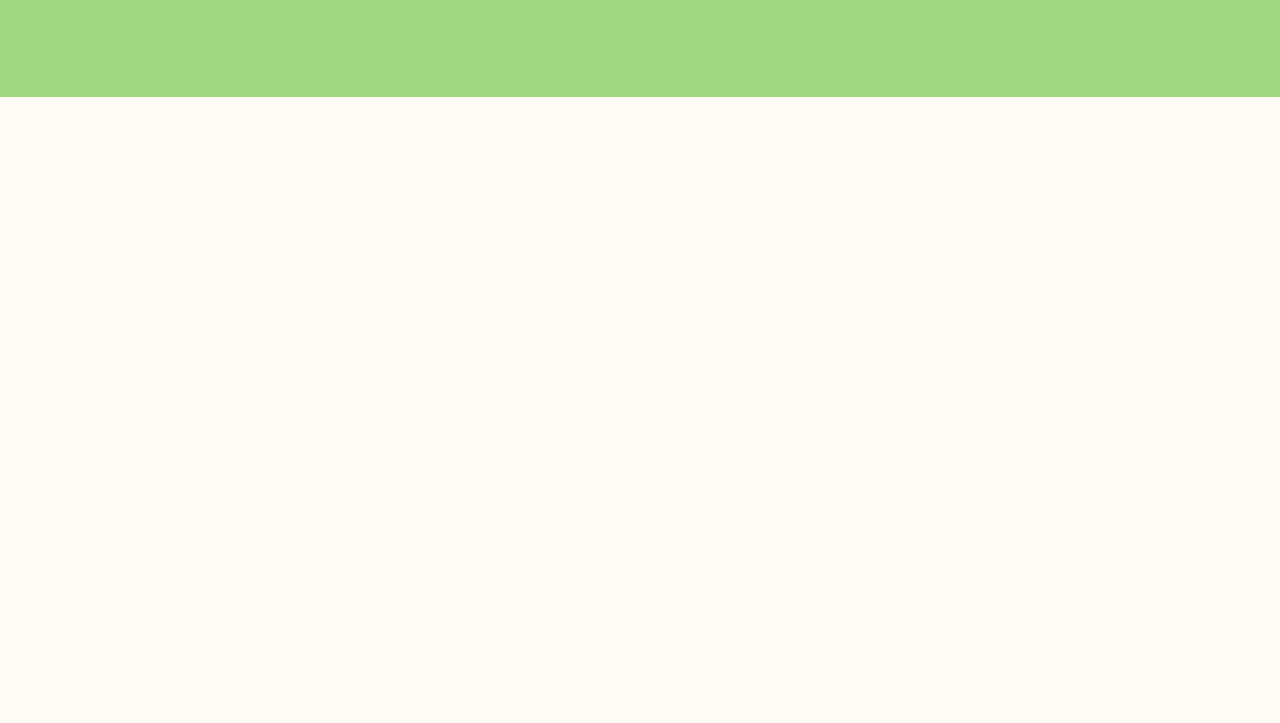
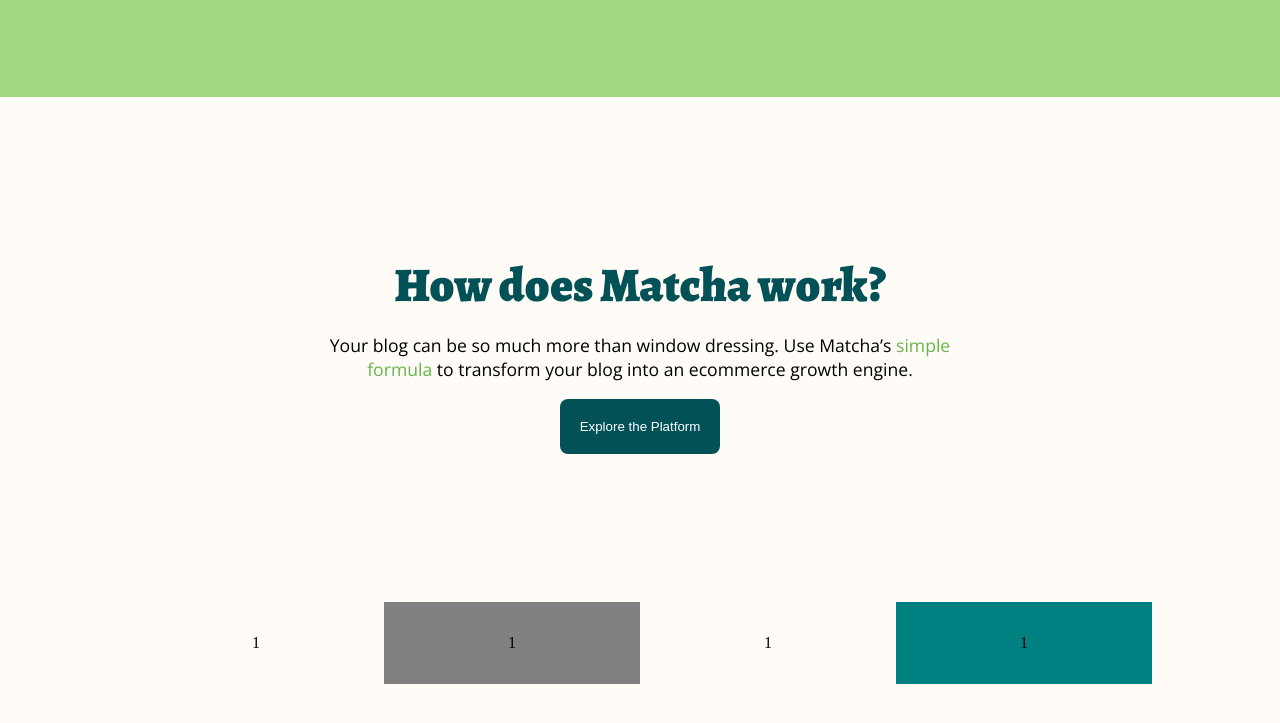
Before and after one commit to gnzrmsrtg/bedu-matcha, a plain HTML site: page index.html in a window 1280 px wide. Shown: the part 3181-3904 px from the top of the page. Before the commit the page ends 3296 px from the top, so only its background shows below. Drawn offline with nearby package versions, Linux system fonts and the light colour scheme; a web font is replaced by a local one.

Commit message:
Empezando grid de Seccion Explanation

```diff
--- a/index.html
+++ b/index.html
@@ -162,6 +162,29 @@
             </article>
         </section>
     </section>
-    <br />
+    <!-- Sección Explanation -->
+    <section id="how-does">
+        <article class="how-head">
+            <h1>How does Matcha work?</h1>
+                <p> Your blog can be so much more than window dressing. Use Matcha’s <a href="#">simple formula</a> to transform your blog into an ecommerce growth engine.</p>
+                <form>
+                    <button type="submit" class="ind-button">Explore the Platform</button>
+                </form>
+        </article>
+        <article id="grid-container">
+            <article class="how-grid1">
+                <span>1</span>
+            </article>
+            <article class="how-grid2">
+                <span>1</span>
+            </article>
+            <article class="how-grid3">
+                <span>1</span>
+            </article>
+            <article class="how-grid4">
+                <span>1</span>
+            </article>
+        </article>
+    </section>
 </body>
 </html>
--- a/styles.css
+++ b/styles.css
@@ -166,7 +166,7 @@
     gap: 4em;
 }
 
-.two-column h1, .testimonio-section h1 {
+.two-column h1, .testimonio-section h1, .how-head h1 {
     color: #025157;
     font-family: "Alegreya", serif;
     font-size: 2.3rem;
@@ -215,7 +215,7 @@
     font-family: "Open Sans", sans-serif;
 }
 
-.features a {
+.features a, .how-head a {
     color: #67b54b;
 }
 
@@ -257,12 +257,12 @@
     max-width: 70%;
 }
 
-.testi-left p {
+.testi-left p, .how-head p {
     font-family: 'Open Sans', sans-serif;
     font-size: 1.1em;
 }
 
-.testi-left h1 {
+.testi-left h1, .how-head h1 {
     font-size: 3em;
 }
 
@@ -333,3 +333,56 @@
     padding: 1em;
     font-weight: 600;
 }
+
+/* Acá va la sección How Does Matcha Work */
+
+#how-does {
+    padding: 5em;
+    text-align: center;
+}
+
+#grid-container {
+    display: grid;
+    background-color: #fffbf7;
+    height: 100%;
+    padding: 3em;
+    grid-template-areas:
+        "how-grid1 how-grid2 how-grid3 how-grid4";
+}
+
+#grid-container article {
+    padding: 2em;
+}
+
+.how-head {
+    width: 60%;
+    margin: 100px auto;
+}
+
+.how-head button {
+    display: inline;
+}
+
+.how-head p {
+    margin-top: -0.5em;
+}
+
+.how-grid1 {
+    grid-area: how-grid1;
+    background-color: blue;
+}
+
+.how-grid2 {
+    grid-area: how-grid2;
+    background-color: gray;
+}
+
+.how-grid1 {
+    grid-area: how-grid3;
+    background-color: red;
+}
+
+.how-grid1 {
+    grid-area: how-grid4;
+    background-color: teal;
+}
```
